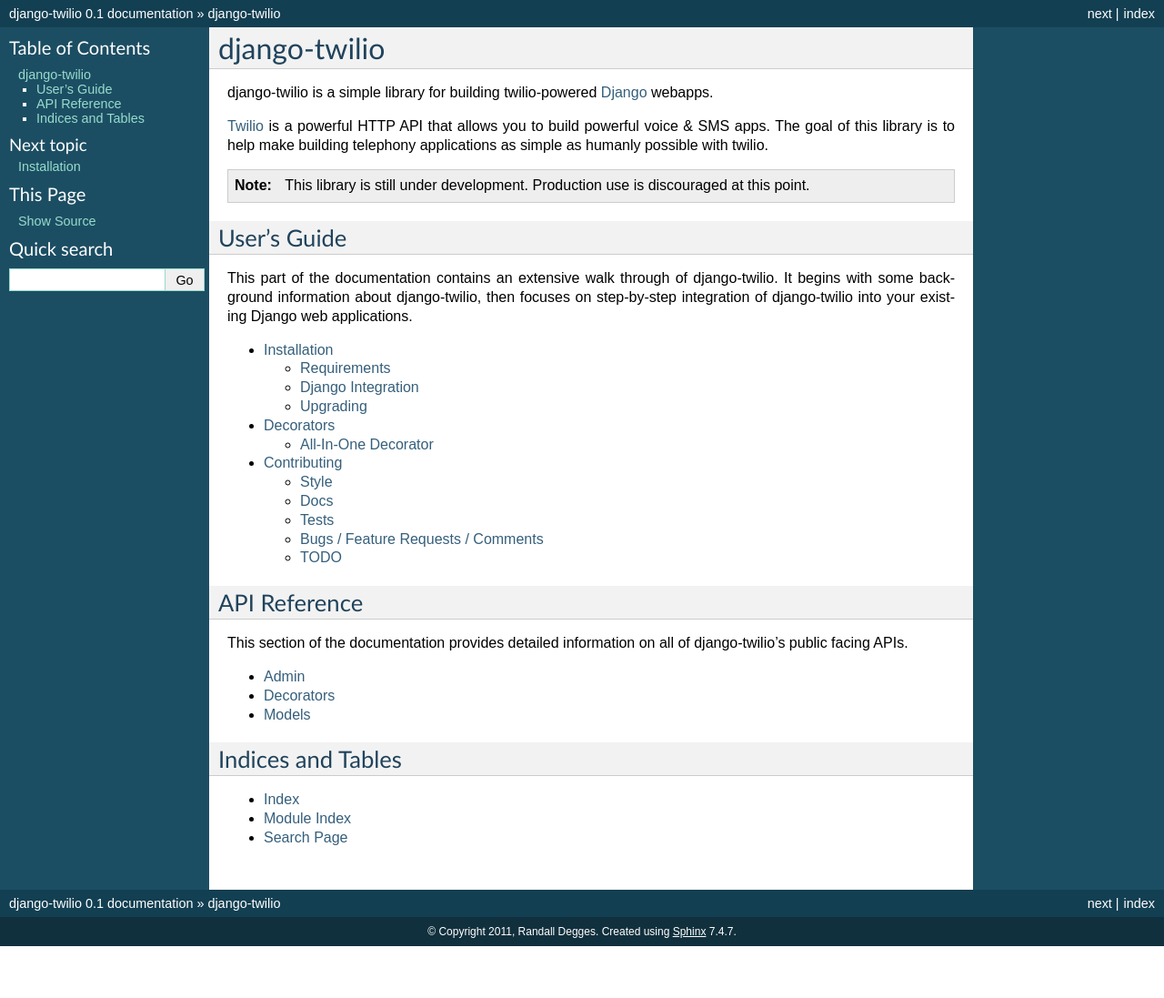
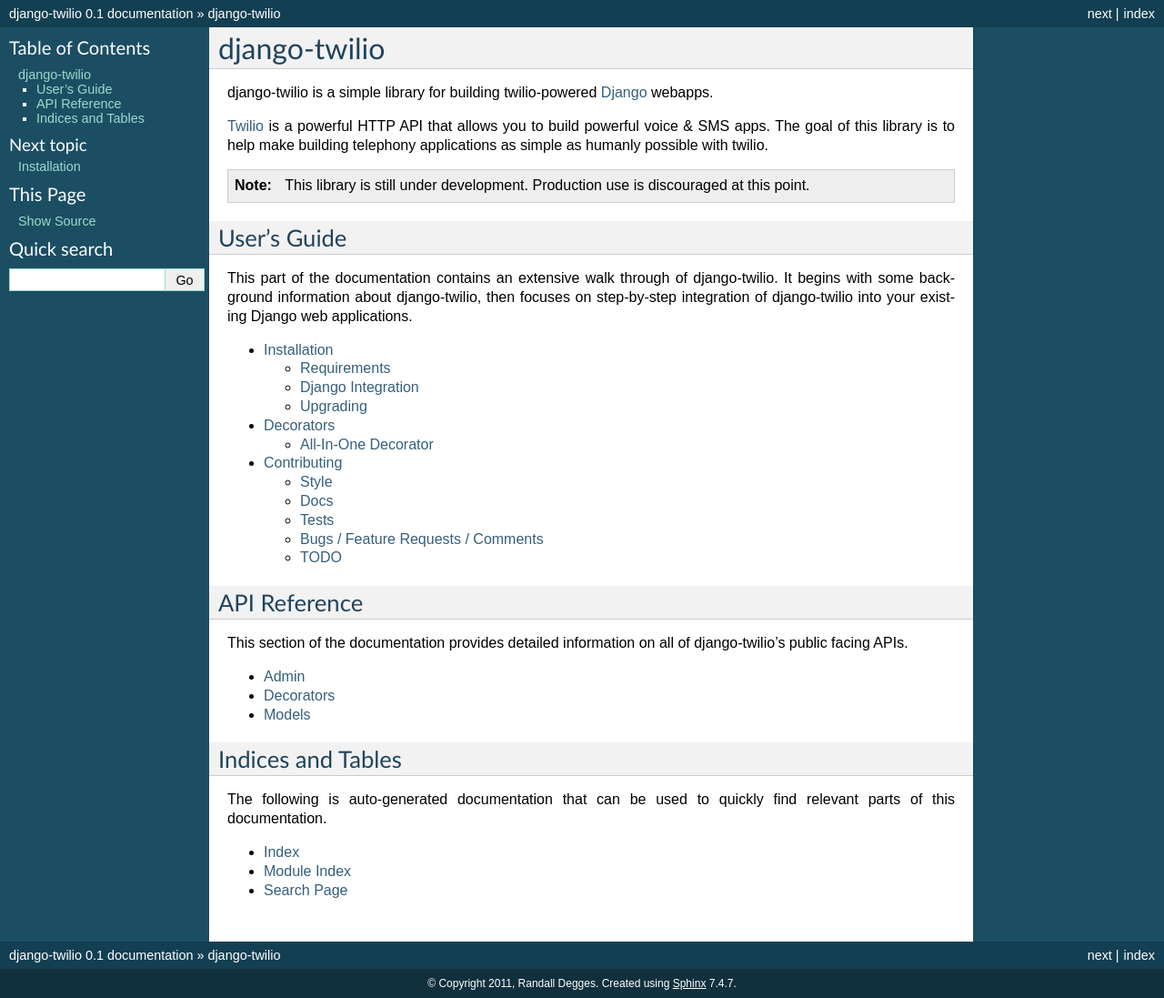
Before and after one commit to rdegges/django-twilio, a Sphinx documentation site: the page built from docs/index.rst, in a window 1280 px wide. Shown: the whole page at 91% size. Built offline with Sphinx 7.4.7, drawn with Linux system fonts in a browser that asks for light colours; pages that are not in the unit, such as notebooks, are missing from menus; before the commit the page ends 1040 px from its top, so only the background shows below that.

Commit message:
Adding description of Indices and Tables section.

```diff
--- a/docs/index.rst
+++ b/docs/index.rst
@@ -48,6 +48,9 @@
 Indices and Tables
 ==================
 
+The following is auto-generated documentation that can be used to quickly find
+relevant parts of this documentation.
+
 * :ref:`genindex`
 * :ref:`modindex`
 * :ref:`search`
```
